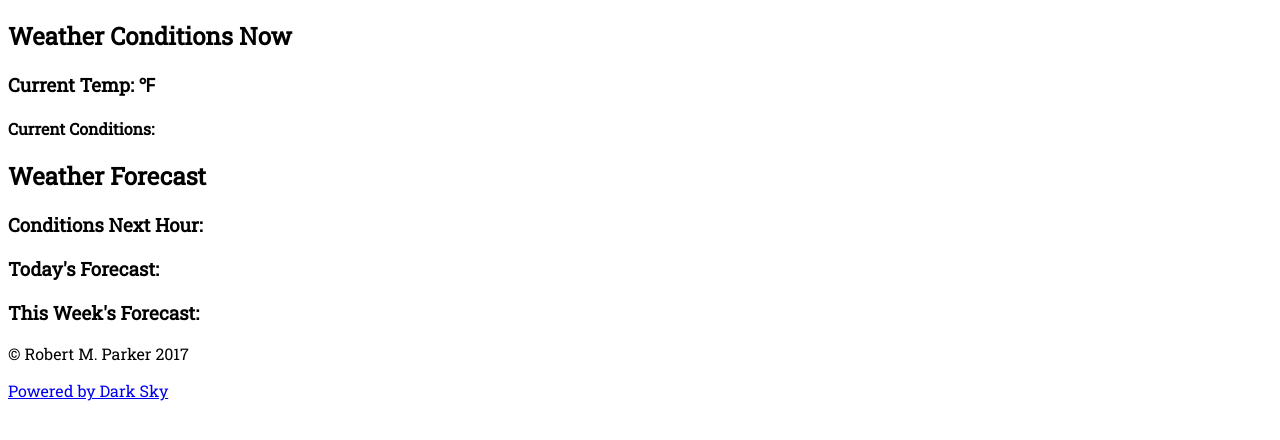
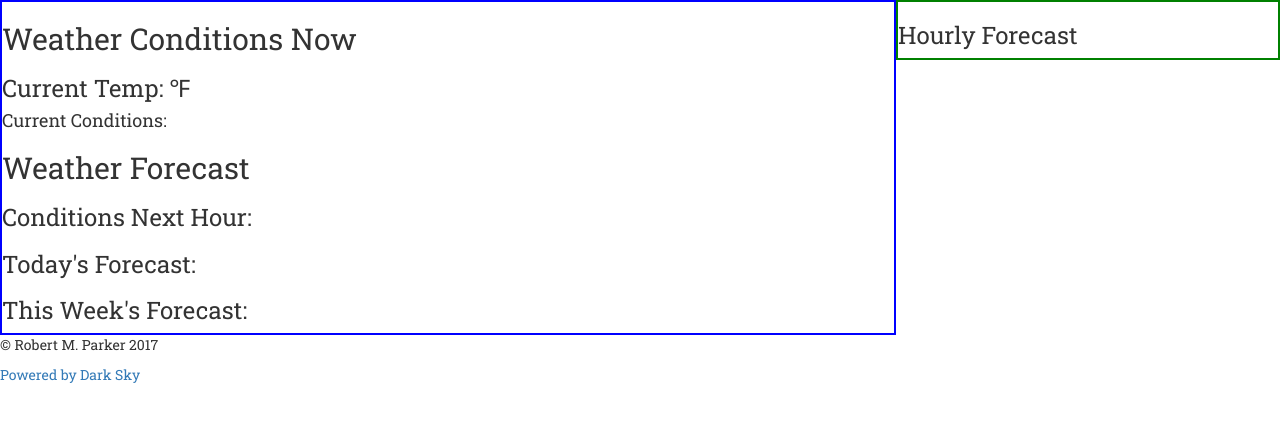
Before and after one commit to rparker24/WeatherApp, a website: page public/index.html in a window 1280 px wide. Drawn offline with nearby package versions, Linux system fonts and the light colour scheme; no server answers.

Commit message:
add hourly forecast to client side

```diff
--- a/public/app.js
+++ b/public/app.js
@@ -12,7 +12,13 @@ $(document).ready(function() {
       } else {
         var dayOfWeek = "Tomorrow";
       }
-      $('#week-daily-forecast').append("<li class='weekday'>" + "<p>" + dayOfWeek + ": " + data.daily.data[i].summary + "</p>" + "<p>High: <span class='high-temp'>" + Math.round(data.daily.data[i].temperatureMax) + "</span>&#8457; - Low: <span class='low-temp'>" + Math.round(data.daily.data[i].temperatureMin) + "</span>&#8457;</p></li>");
+      $('#week-daily-forecast').append("<li class='weekday'>" + "<p><strong>" + dayOfWeek + ": </strong>" + data.daily.data[i].summary + "</p>" + "<p>High: <span class='high-temp'>" + Math.round(data.daily.data[i].temperatureMax) + "</span>&#8457; - Low: <span class='low-temp'>" + Math.round(data.daily.data[i].temperatureMin) + "</span>&#8457;</p></li>");
+    }
+
+    for (i = 0; i < 9; i++) {
+      // limited to 9 results, to display all available switch 10 with data.hourly.data.length
+      var info = data.hourly.data[i];
+      $('#hourly-list').append("<li><h4>" + moment.unix(info.time).format("ddd, hA") + "</h4><h6>" + "Summary: " + info.summary + "</h6><p>Temp: " + Math.round(info.temperature) + "&#8457;</p></li>");
     }
   });
 });
--- a/public/css/master.css
+++ b/public/css/master.css
@@ -1,3 +1,19 @@
 * {
   font-family: 'Roboto Slab', serif;
 }
+
+.weather-forecast {
+  width: 70%;
+  float: left;
+  border: 2px solid blue;
+}
+
+.hourly-forecast {
+  width: 30%;
+  float: right;
+  border: 2px solid green;
+}
+
+footer {
+  clear: both;
+}
--- a/public/index.html
+++ b/public/index.html
@@ -3,9 +3,11 @@
   <head>
     <meta charset="utf-8">
     <title>Weather</title>
+    <link rel="stylesheet" href="https://maxcdn.bootstrapcdn.com/bootstrap/3.3.7/css/bootstrap.min.css" crossorigin="anonymous">
     <link rel="stylesheet" href="./css/master.css">
     <link href="https://fonts.googleapis.com/css?family=Roboto+Slab" rel="stylesheet">
     <script src='https://code.jquery.com/jquery-2.1.3.min.js'></script>
+    <script src="https://maxcdn.bootstrapcdn.com/bootstrap/3.3.7/js/bootstrap.min.js" crossorigin="anonymous"></script>
     <script type="text/javascript" src="https://cdnjs.cloudflare.com/ajax/libs/moment.js/2.18.1/moment.js"></script>
   </head>
   <body>
@@ -24,6 +26,12 @@
         <ul id="week-daily-forecast"></ul>
       </div>
     </div>
+    <div class="hourly-forecast">
+      <h3>Hourly Forecast</h3>
+      <ul id="hourly-list">
+
+      </ul>
+    </div>
     <footer>
       <p>&copy Robert M. Parker 2017</p>
       <p><a href="https://darksky.net/poweredby/">Powered by Dark Sky</a></p>
```
